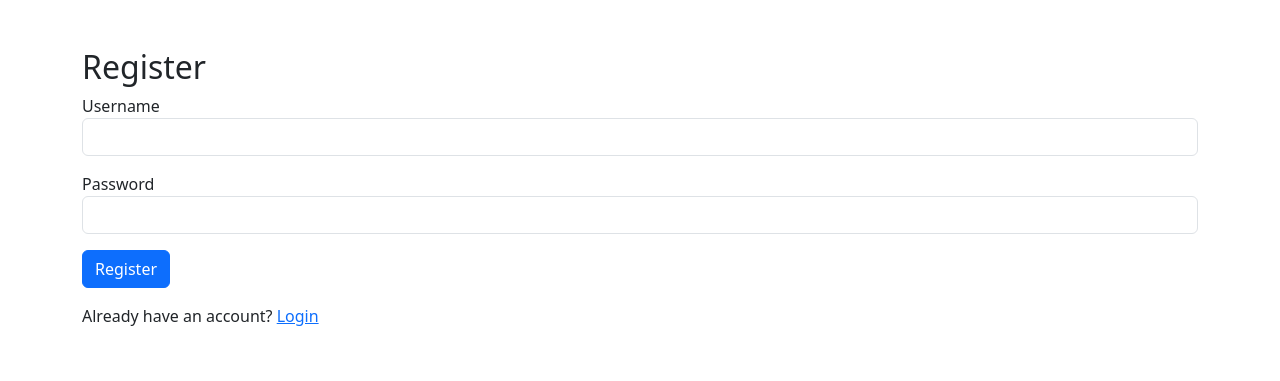
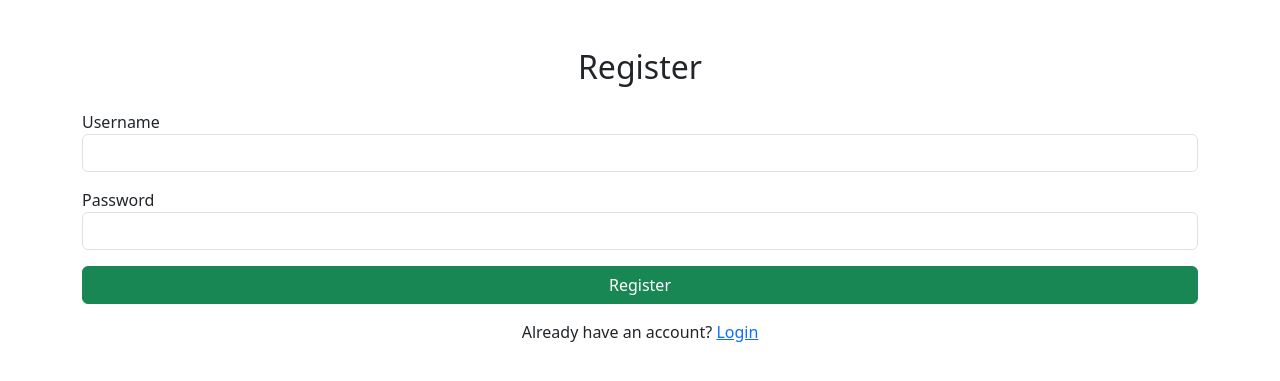
Before and after one commit to kirito6205/anime-recommendation-system, a Flask app: page /register in a window 1280 px wide. Shown: the top 381 px of the page. Run offline with Flask 3, Linux system fonts and the light colour scheme.

Commit message:
register.html

```diff
--- a/templates/register.html
+++ b/templates/register.html
@@ -1,4 +1,3 @@
-
 <!DOCTYPE html>
 <html lang="en">
 <head>
@@ -7,20 +6,18 @@
     <link href="https://cdn.jsdelivr.net/npm/bootstrap@5.3.0/dist/css/bootstrap.min.css" rel="stylesheet">
 </head>
 <body>
-<div class="container">
-    <h2 class="mt-5">Register</h2>
-
+<div class="container mt-5">
+    <h2 class="text-center mb-4">Register</h2>
     {% with messages = get_flashed_messages(with_categories=true) %}
       {% if messages %}
         {% for category, message in messages %}
-          <div class="alert alert-{{ category }} alert-dismissible fade show mt-3" role="alert">
+          <div class="alert alert-{{ category }} alert-dismissible fade show" role="alert">
             {{ message }}
             <button type="button" class="btn-close" data-bs-dismiss="alert" aria-label="Close"></button>
           </div>
         {% endfor %}
       {% endif %}
     {% endwith %}
-
     <form method="POST">
         <div class="mb-3">
             <label>Username</label>
@@ -30,11 +27,10 @@
             <label>Password</label>
             <input type="password" name="password" class="form-control" required>
         </div>
-        <button type="submit" class="btn btn-primary">Register</button>
-        <p class="mt-3">Already have an account? <a href="{{ url_for('login') }}">Login</a></p>
+        <button type="submit" class="btn btn-success w-100">Register</button>
     </form>
+    <p class="mt-3 text-center">Already have an account? <a href="{{ url_for('login') }}">Login</a></p>
 </div>
-
 <script src="https://cdn.jsdelivr.net/npm/bootstrap@5.3.0/dist/js/bootstrap.bundle.min.js"></script>
 </body>
 </html>
```
